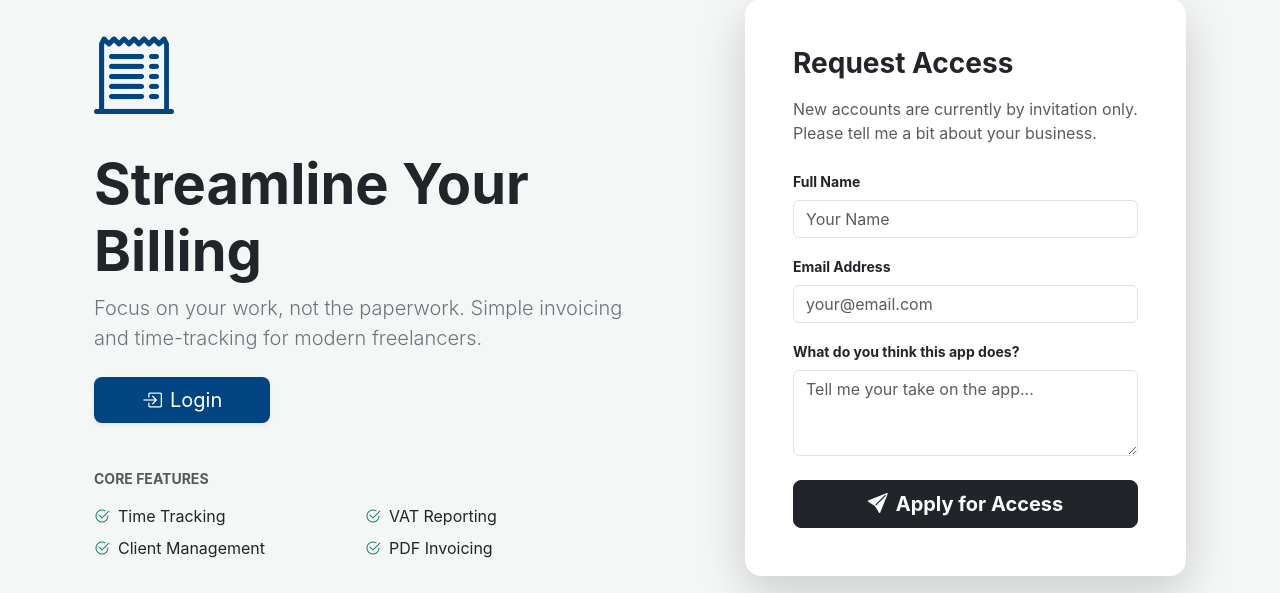
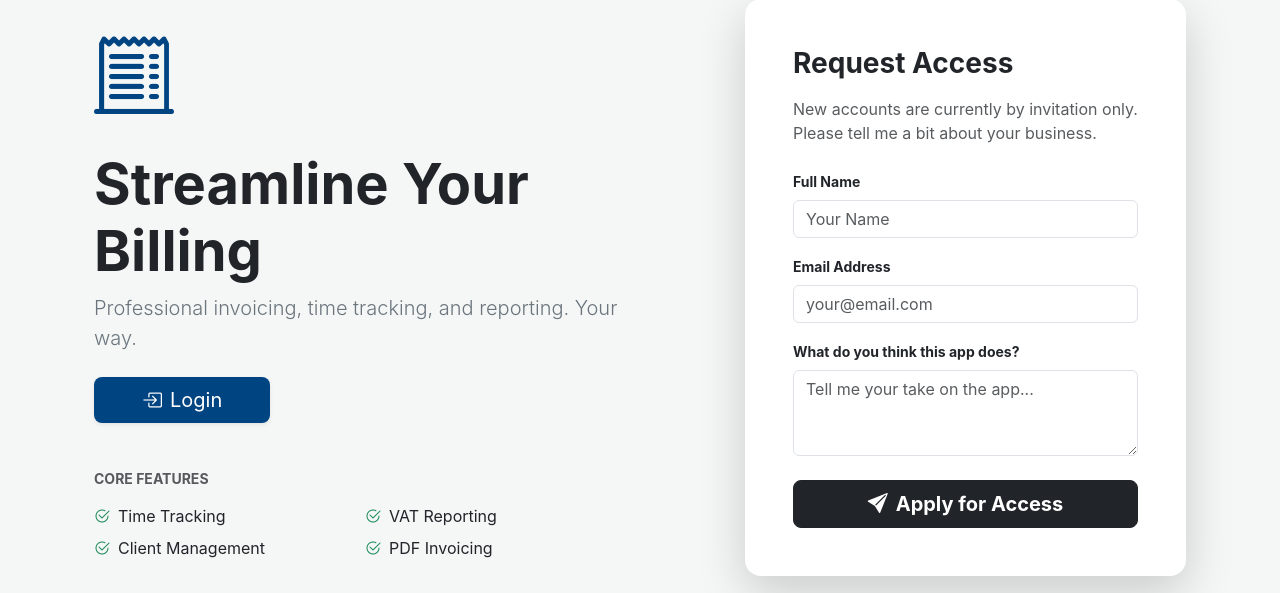
Before and after one commit to peterretief/billing-v2, a Django app: page / in a window 1280 px wide. Shown: the part 137-730 px from the top of the page. Run offline with Django 5.2, Linux system fonts and the light colour scheme; parts of the project's set-up code (start-up, migrations or seed data) failed here and were passed over; some libraries are stand-ins or nearby versions.

Commit message:
Update: Change app greeting to 'Billing Your Way'
- Changed landing page title from 'Your Freelance Billing Hub' to 'Billing Your Way'
- Updated subtitle from freelancer-focused to general professional billing
- Maintains broader appeal beyond freelancers to include all business billing needs

```diff
--- a/templates/landing_page.html
+++ b/templates/landing_page.html
@@ -1,15 +1,13 @@
 {% extends "base.html" %}
 {% load static %}
-{% block title %}Your Freelance Billing Hub{% endblock %}
+{% block title %}Billing Your Way{% endblock %}
 {% block content %}
     <div class="container landing-container">
         <div class="row align-items-center">
             <div class="col-lg-6 text-center text-lg-start">
                 <i class="bi bi-receipt-cutoff landing-hero-icon"></i>
                 <h1 class="display-4 landing-title mt-3">Streamline Your Billing</h1>
-                <p class="lead landing-subtitle mb-4">
-                    Focus on your work, not the paperwork. Simple invoicing and time-tracking for modern freelancers.
-                </p>
+                <p class="lead landing-subtitle mb-4">Professional invoicing, time tracking, and reporting. Your way.</p>
                 <div class="d-grid d-md-block gap-3">
                     <a href="{% url 'login' %}"
                        class="btn btn-primary btn-lg px-5 shadow-sm landing-login-btn">
```
